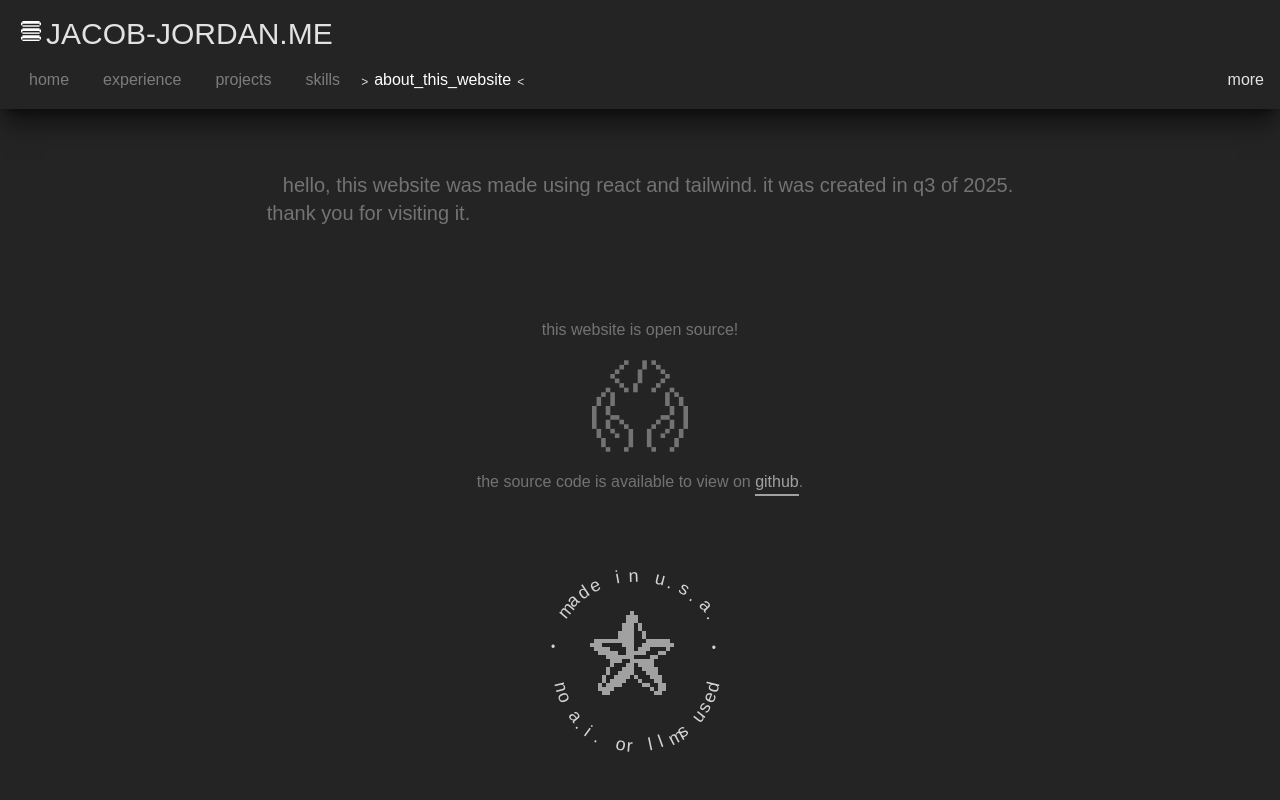
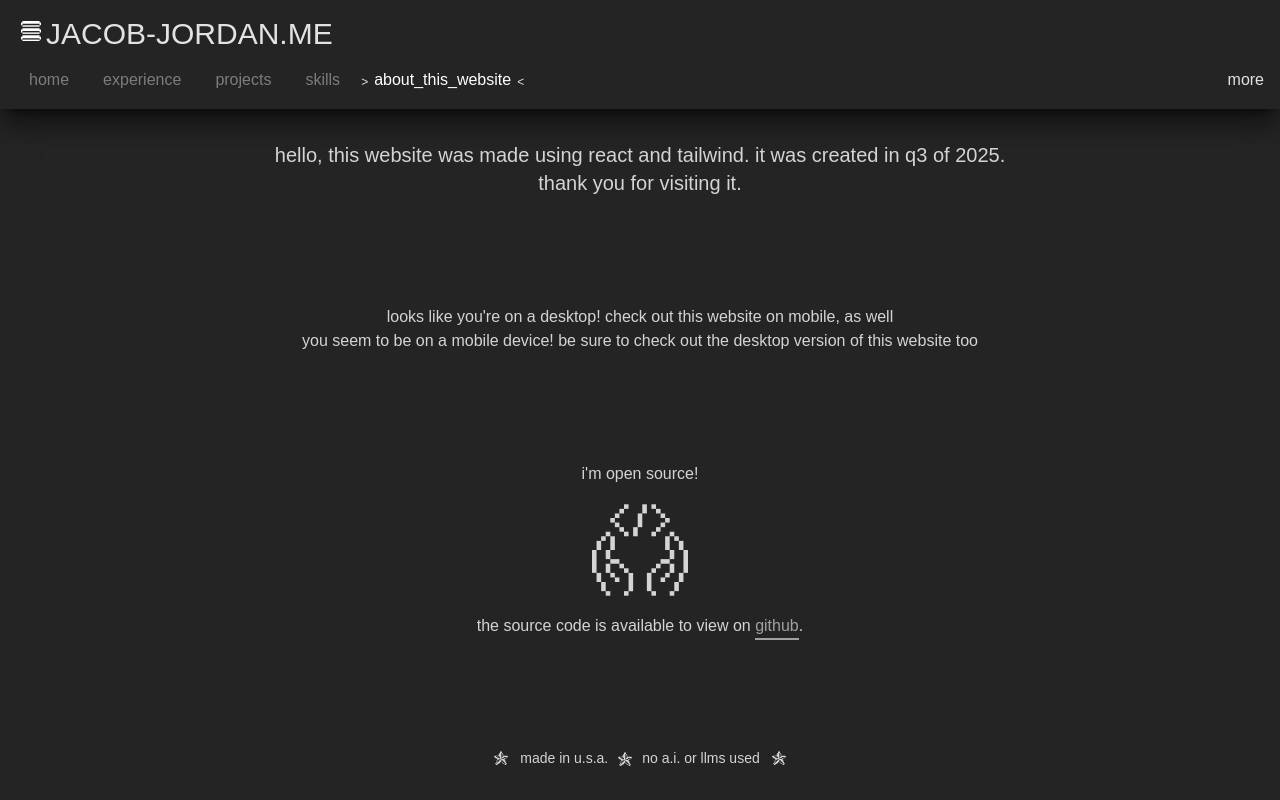
Before and after one commit to jacobjordan94/jacob-jordan-me, a React (Vite) app: page /about in a window 1280 px wide. Built offline with nearby package versions, Linux system fonts and the light colour scheme; a web font is replaced by a local one.

Commit message:
updates to about page

```diff
--- a/src/pages/about/AboutPage.jsx
+++ b/src/pages/about/AboutPage.jsx
@@ -1,58 +1,32 @@
 import { useEffect, useState } from 'react';
-import StarIcon from '../../components/icons/StarIcon';
 import SourceCodeHandsIcon from '../../components/icons/SourceCodeHandsIcon';
 import AppLink from '../../components/AppLink';
+import SiteBadge from '../../components/SiteBadge';
 
 export default function AboutPage({}) {
     return (
-        <div className="about-page h-full flex flex-col items-center justify-around text-neutral-500">
-            <div className="text-neutral-500 text-xl gap-4">
-                <div className='indent-4'>
-                    hello, this website was made using react and tailwind. it was created in q3 of 2025. <br />
-                    thank you for visiting it.
-                </div>
-                {/* <div className='mt-8'>
-                    <div className='text-center'>this website is open source!</div>
-                    <div className="flex my-4 justify-center">
-                        <SourceCodeHandsIcon className='size-24' />
-                    </div>
-                    <div className="text-center">the source code is available to view on <AppLink className='border-b-2 text-neutral-400' href="https://github.com/jacobjordan94/jacob-jordan-me">github</AppLink>.</div>
-                </div> */}
+        <div className="about-page h-full flex flex-col items-center justify-between text-center text-neutral-300">
+            <div className="text-welcome text-xl gap-4 mt-4">
+                hello, this website was made using react and tailwind. it was created in q3 of 2025. <br />
+                thank you for visiting it.
+            </div>
+            <div className="responsive-message">
+                <div className="desktop pointer-coarse:hidden">looks like you're on a desktop! check out this website on mobile, as well</div>
+                <div className="mobile pointer-fine:hidden">you seem to be on a mobile device! be sure to check out the desktop version of this website too</div>
             </div>
             <div className="source-code">
-                                    <div className='text-center'>this website is open source!</div>
+                    <div className='text-center'>i'm open source!</div>
                     <div className="flex my-4 justify-center">
                         <SourceCodeHandsIcon className='size-24' />
                     </div>
                     <div className="text-center">the source code is available to view on <AppLink decoration={false} className='border-b-2 text-neutral-400' href="https://github.com/jacobjordan94/jacob-jordan-me">github</AppLink>.</div>
             </div>
-            <div className="ai-is-bad pe-4">
-                <div className="inline-flex scale-[0.75]">
-                    <Badge />
-                </div>
+            <div className="ai-is-bad mb-4 text-sm">
+                <SiteBadge />
             </div>
         </div>
     );
 }
-
-const Badge = () =>
-    <div className="badge text-neutral-300 relative size-36 *:absolute *:top-0 *:bottom-0 *:left-0 *:right-0">
-        <div>
-            <TextRing className="w-full h-full text-2xl top-[-55px]" deg={8} text={'made in u.s.a.'} start={-50} />
-        </div>
-        <div className="flex items-center justify-center">
-            <div className="icon-wrap size-28 mb-4">
-                <StarIcon className='w-full h-full text-neutral-400' />
-            </div>
-        </div>
-        <div>
-            <TextRing className="w-full h-full text-2xl bottom-[-60px]" spokeLength='h-5/6' deg={8} text={'no a.i. or llms used'} start={-76} upsideDown={true} />
-        </div>
-        <div className="bullets flex items-center justify-between">
-            <span className='ms-[-36px] mb-[32px]'>&bull;</span>
-            <span className='me-[-40px] mb-[30px]'>&bull;</span>
-        </div>
-    </div>
 
 const TextRing = ({ text, className, deg = 6, start = -45, upsideDown, spokeLength = 'h-full' }) => {
     const [ splitText, setSplitText ] = useState();
```
